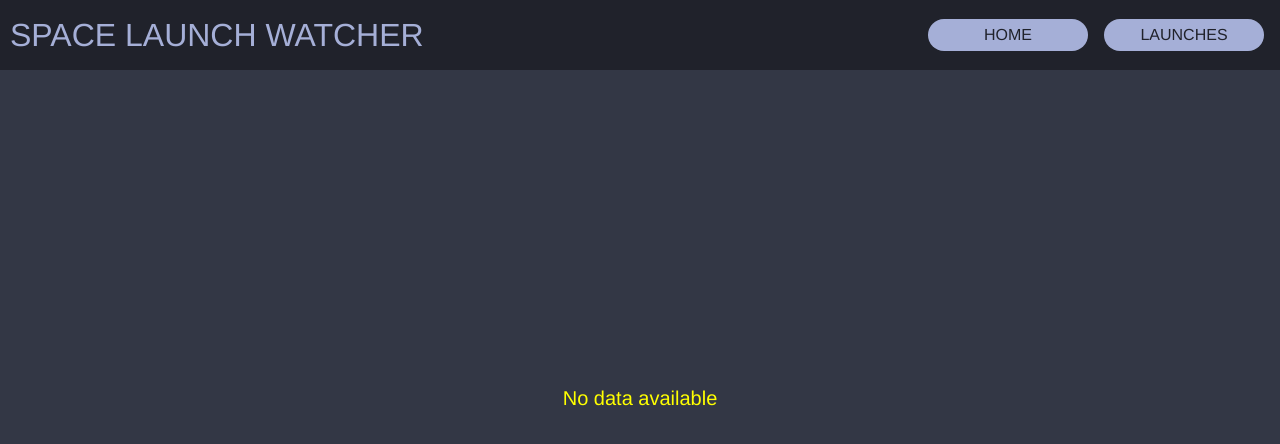
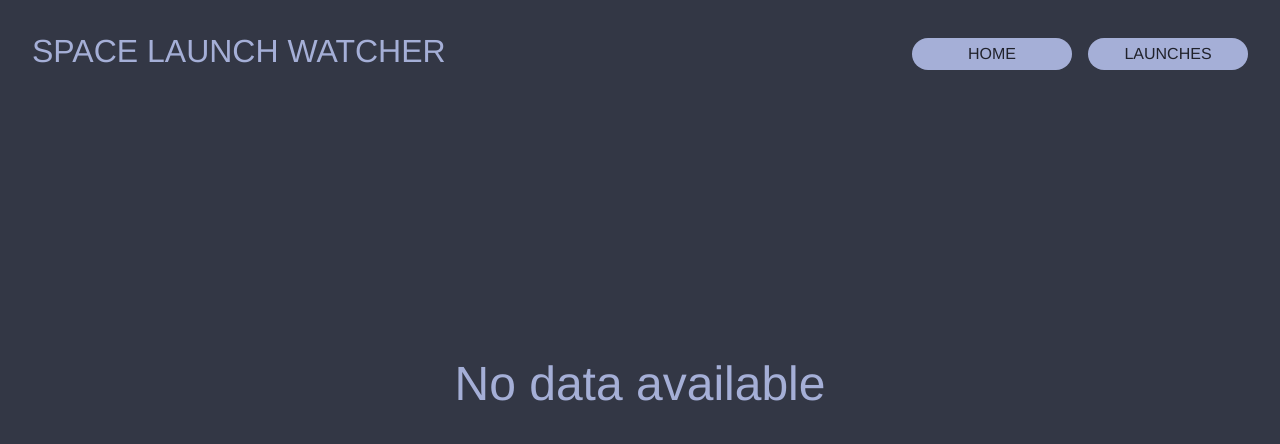
Before and after one commit to sampsaisohatala/launch_watcher, a React (Create React App) app: page / in a window 1280 px wide. Shown: the top 444 px of the page. Built offline with nearby package versions, Linux system fonts and the light colour scheme; no server answers.

Commit message:
Add basic styling for landing view, & moved getNextLaunch to app.js

```diff
--- a/src/App.js
+++ b/src/App.js
@@ -6,8 +6,8 @@ import 'normalize.css/normalize.css';
 import './styles/style.scss';
 
 // components
-import Home from './views/Home';
-import AllLaunches from './views/Launches';
+import LandingView from './views/LandingView';
+import LaunchesView from './views/LaunchesView';
 import Navigation from './components/Navigation';
 
 // ULRs
@@ -15,8 +15,8 @@ const allLaunchUrl = 'https://ll.thespacedevs.com/2.1.0/launch/upcoming/';
 
 function App() {
    const [delay, setDelay] = useState(false);
-   //const [launches, setLaunches] = useState(null);
-   const [upcomingLaunches, setUpcomingLaunches] = useState(null);
+   //const [upcomingLaunches, setUpcomingLaunches] = useState(null);
+   const [nextLaunch, setNextLaunch] = useState(null);
    const [loading, setLoading] = useState(true);
 
    // fetch launches
@@ -27,7 +27,8 @@ function App() {
             const data = await response.json();
 
             if (response.status === 200) {
-               setUpcomingLaunches(data.results);
+               //setUpcomingLaunches(data.results);
+               getNextLaunch(data.results);
                setLoading(false);
             } else {
                console.log('Response status: ', response.status);
@@ -42,15 +43,29 @@ function App() {
       handleDataFetch();
    }, []);
 
+   // get next launch from upcoming launches
+   const getNextLaunch = (upcomingLaunches) => {
+      if (!upcomingLaunches) return;
+      // get the first upcoming launch that hasnt happend yet
+      for (let index = 0; index < upcomingLaunches.length; index++) {
+         const difference = new Date(upcomingLaunches[index].net).getTime() - Date.now();
+         if (difference > 0) {
+            setNextLaunch(upcomingLaunches[index]);
+            console.log(upcomingLaunches[index]);
+            break;
+         }
+      }
+   };
+
    return (
       <BrowserRouter>
          <Navigation setDelay={setDelay} />
          <Switch>
             <Route exact path="/">
-               <Home delay={delay} loading={loading} upcomingLaunches={upcomingLaunches} />
+               <LandingView delay={delay} loading={loading} nextLaunch={nextLaunch} />
             </Route>
             <Route path="/launches">
-               <AllLaunches delay={delay} />
+               <LaunchesView delay={delay} />
             </Route>
          </Switch>
       </BrowserRouter>
--- a/src/components/LaunchTimer.js
+++ b/src/components/LaunchTimer.js
@@ -44,12 +44,12 @@ function NextLaunchTimer(props) {
       timerComponents.push(
          <span key={interval} className="time-component">
             {timeLeft[interval]}
-            {interval !== 'seconds' ? <span className="time-semicolon">{' : '}</span> : ''}
+            {interval !== 'seconds' ? <span className="timer__semicolon">{' : '}</span> : ''}
          </span>
       );
    });
 
-   return <div className="timer">{timerComponents.length ? timerComponents : <span className="time-not-available">No new launch data available...</span>}</div>;
+   return <div className="timer">{timerComponents.length ? timerComponents : <span className="timer__not-available">No new launch data available...</span>}</div>;
 }
 
 export default NextLaunchTimer;
--- a/src/components/Navigation.js
+++ b/src/components/Navigation.js
@@ -1,5 +1,4 @@
 import React from 'react';
-import { Link } from 'react-router-dom';
 import DelayLink from './DelayLink';
 
 function Navigation(props) {
--- a/src/styles/base/_settings.scss
+++ b/src/styles/base/_settings.scss
@@ -4,6 +4,8 @@ $off-white: #a5afd7;
 $dark-blue: #333745;
 
 // Spacing
+$s-size: 0.8rem;
 $m-size: 1.6rem;
 $l-size: 3.2rem;
 $xl-size: 4.8rem;
+$xxl-size: 8rem;
--- /dev/null
+++ b/src/styles/components/_landing-view.scss
@@ -0,0 +1,11 @@
+// voisko muuttaa launch-data:ksi tai vaan launch
+
+.landing-view__information {
+   color: $off-white;
+   font-size: $l-size;
+}
+.landing-view__heading {
+   color: $off-white;
+   font-size: $xl-size;
+   margin-bottom: $l-size;
+}
--- a/src/styles/components/_launch-timer.scss
+++ b/src/styles/components/_launch-timer.scss
@@ -1,9 +1,19 @@
 // Timer for home page
-.launch-timer {
+.timer {
+   color: $off-white;
+   font-size: $xxl-size;
+}
+
+// Timer for individual launch modulas
+.timer--alt {
    background: $off-black;
 }
 
-// Timer for individual launch modulas
-.launch-timer--alt {
-   background: $off-black;
+.timer__not-available {
+   color: $off-white;
+   font-size: $l-size;
 }
+
+.timer__semicolon {
+   font-size: $l-size;
+}
--- a/src/styles/components/_navigation.scss
+++ b/src/styles/components/_navigation.scss
@@ -1,9 +1,7 @@
 .navigation {
-   position: absolute;
+   position: fixed;
    width: 100%;
-   background: $off-black;
-   margin-bottom: $xl-size;
-   padding: $m-size 0;
+   padding: $l-size;
    display: flex;
    align-items: center;
    justify-content: space-between;
@@ -14,7 +12,7 @@
    font-size: $l-size;
    text-transform: uppercase;
    color: $off-white;
-   margin: 0 1rem;
+
    height: auto;
 }
 
@@ -29,7 +27,7 @@
    background-color: $off-white;
    width: 16rem;
    height: $l-size;
-   margin-right: $m-size;
+   margin-left: $m-size;
    font-size: $m-size;
    font-weight: 500;
    text-align: center;
--- a/src/styles/components/_next-launch.scss
+++ /dev/null
@@ -1,11 +0,0 @@
-// voisko muuttaa launch-data:ksi tai vaan launch
-
-.next-launch__information {
-   color: red;
-}
-.next-launch__heading {
-   color: yellow;
-}
-.next-launch__timer {
-   color: green;
-}
--- a/src/styles/style.scss
+++ b/src/styles/style.scss
@@ -1,6 +1,6 @@
 @import './base/settings';
-@import './base/base'; // _base.scss
+@import './base/base';
 @import './components/navigation';
 @import './components/container';
-@import './components/next-launch';
+@import './components/landing-view';
 @import './components/launch-timer';
--- a/src/views/Home.js
+++ /dev/null
@@ -1,41 +0,0 @@
-import React from 'react';
-import { useEffect, useState, useMemo } from 'react';
-import LaunchTimer from '../components/LaunchTimer';
-import { ReactComponent as Logo } from './siluetti.svg';
-
-function Home(props) {
-   const upcomingLaunches = useMemo(() => props.upcomingLaunches, [props.upcomingLaunches]);
-   const [nextLaunch, setNextLaunch] = useState(null);
-
-   // move this useEffect to app.js
-   useEffect(() => {
-      if (!upcomingLaunches) return;
-      // get the first upcoming launch that hasnt happend yet
-      for (let index = 0; index < upcomingLaunches.length; index++) {
-         const difference = new Date(upcomingLaunches[index].net).getTime() - Date.now();
-         if (difference > 0) {
-            setNextLaunch(upcomingLaunches[index]);
-            break;
-         }
-      }
-   }, [upcomingLaunches]);
-
-   return (
-      <div className="container">
-         {/* Next launch information */}
-         {
-            // solution for the old API
-            //nextLaunch && <h1 className="next-launch-information">{`${nextLaunch.rocket.rocket_name} Block ${nextLaunch.rocket.second_stage.block} | ${nextLaunch.mission_name}`}</h1>}
-            nextLaunch && <h1 className="next-launch__information">{nextLaunch.name}</h1>
-         }
-
-         {/* Next launch heading */}
-         <h2 className="next-launch__heading">{nextLaunch ? 'Launch starting in' : 'No data available'}</h2>
-
-         {/* Next launch timer */}
-         {nextLaunch && <LaunchTimer className="launch__timer" nextLaunch={nextLaunch} />}
-      </div>
-   );
-}
-
-export default Home;
--- /dev/null
+++ b/src/views/LandingView.js
@@ -0,0 +1,27 @@
+import React from 'react';
+import { useEffect, useState, useMemo } from 'react';
+import LaunchTimer from '../components/LaunchTimer';
+import { ReactComponent as Logo } from './siluetti.svg';
+
+function LandingView(props) {
+   const nextLaunch = useMemo(() => props.nextLaunch, [props.nextLaunch]);
+
+   return (
+      <div className="container">
+         {/* Next launch information */}
+         {
+            // solution for the old API
+            //nextLaunch && <h1 className="next-launch-information">{`${nextLaunch.rocket.rocket_name} Block ${nextLaunch.rocket.second_stage.block} | ${nextLaunch.mission_name}`}</h1>}
+            nextLaunch && <h1 className="landing-view__information">{nextLaunch.name}</h1>
+         }
+
+         {/* Next launch heading */}
+         <h2 className="landing-view__heading">{nextLaunch ? 'Launch starting in' : 'No data available'}</h2>
+
+         {/* Next launch timer */}
+         {nextLaunch && <LaunchTimer nextLaunch={nextLaunch} />}
+      </div>
+   );
+}
+
+export default LandingView;
--- a/src/views/Launches.js
+++ b/src/views/LaunchesView.js
@@ -5,7 +5,7 @@ import Filter from '../components/Filter';
 import { Table } from 'react-bootstrap';
 import 'bootstrap/dist/css/bootstrap.min.css';
 
-function Launches(props) {
+function LaunchesView(props) {
    const allLaunchUrl = 'https://api.spacexdata.com/v3/launches';
    const allPadsUrl = 'https://api.spacexdata.com/v3/launchpads';
    const [allLaunches, setAllLaunches] = useState(null);
@@ -86,4 +86,4 @@ function Launches(props) {
    );
 }
 
-export default Launches;
+export default LaunchesView;
```
Also changed, not shown: 1 other file (tests, documents, lock files or other folders).
